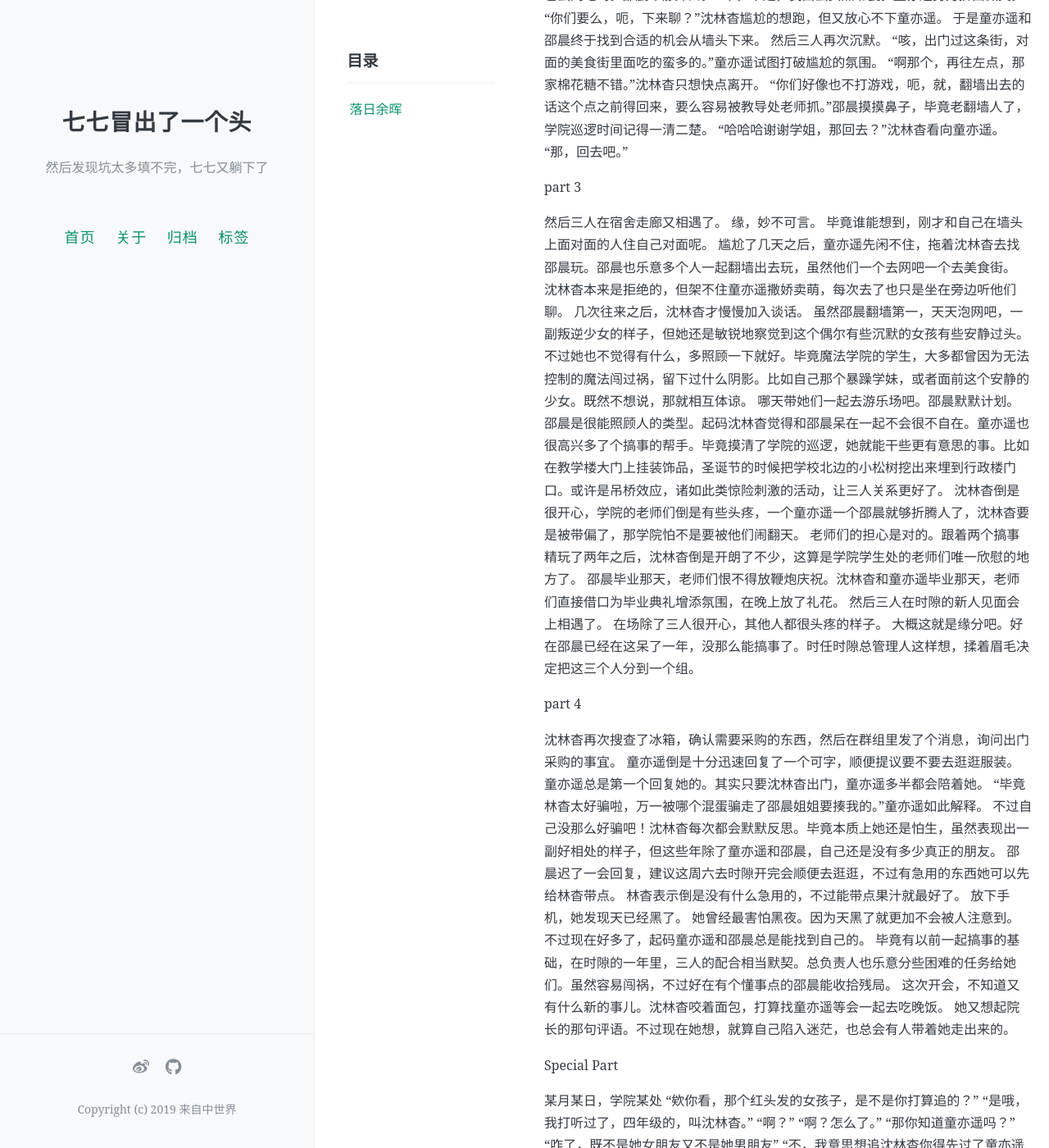
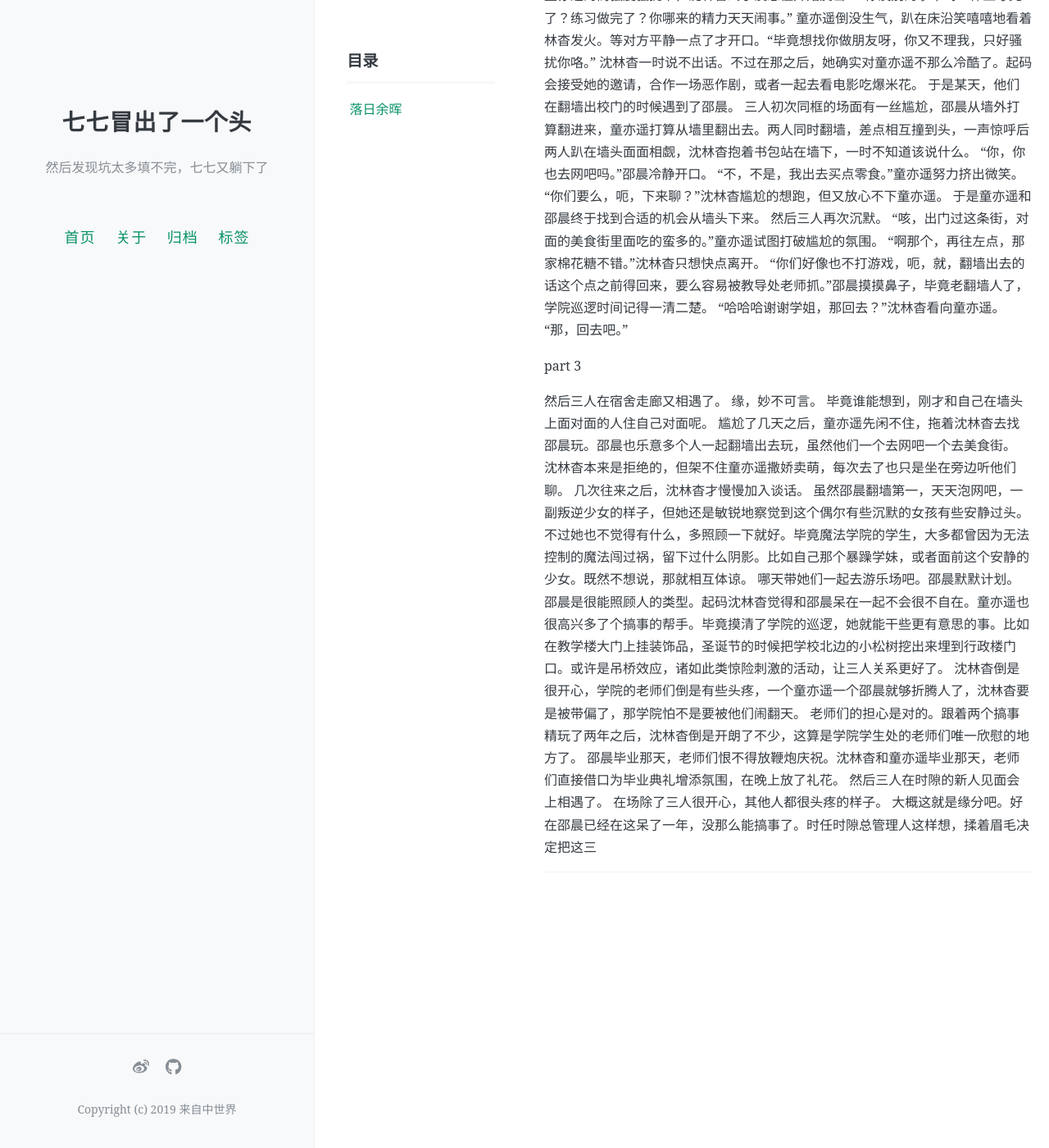
Before and after one commit to gregoriooooo/nanaumiwa, a Jekyll site: the page built from _posts/2021-03-02-text2.md, in a window 1280 px wide and 1400 px high, scrolled down 1576 px. Shown: the whole window at 82% size. Built offline with Jekyll 4.4.1, drawn with Linux system fonts in a browser that asks for light colours; comment, search, counter and statistics services are not loaded; some of the changed text lies outside the part shown.

Commit message:
Update 2021-03-02-text2.md

```diff
--- a/_posts/2021-03-02-text2.md
+++ b/_posts/2021-03-02-text2.md
@@ -78,40 +78,4 @@ part 3
 邵晨毕业那天，老师们恨不得放鞭炮庆祝。沈林杳和童亦遥毕业那天，老师们直接借口为毕业典礼增添氛围，在晚上放了礼花。
 然后三人在时隙的新人见面会上相遇了。
 在场除了三人很开心，其他人都很头疼的样子。
-大概这就是缘分吧。好在邵晨已经在这呆了一年，没那么能搞事了。时任时隙总管理人这样想，揉着眉毛决定把这三个人分到一个组。
-
-
-part 4
-
-沈林杳再次搜查了冰箱，确认需要采购的东西，然后在群组里发了个消息，询问出门采购的事宜。
-童亦遥倒是十分迅速回复了一个可字，顺便提议要不要去逛逛服装。童亦遥总是第一个回复她的。其实只要沈林杳出门，童亦遥多半都会陪着她。
-“毕竟林杳太好骗啦，万一被哪个混蛋骗走了邵晨姐姐要揍我的。”童亦遥如此解释。
-不过自己没那么好骗吧！沈林杳每次都会默默反思。毕竟本质上她还是怕生，虽然表现出一副好相处的样子，但这些年除了童亦遥和邵晨，自己还是没有多少真正的朋友。
-邵晨迟了一会回复，建议这周六去时隙开完会顺便去逛逛，不过有急用的东西她可以先给林杳带点。
-林杳表示倒是没有什么急用的，不过能带点果汁就最好了。
-放下手机，她发现天已经黑了。
-她曾经最害怕黑夜。因为天黑了就更加不会被人注意到。不过现在好多了，起码童亦遥和邵晨总是能找到自己的。
-毕竟有以前一起搞事的基础，在时隙的一年里，三人的配合相当默契。总负责人也乐意分些困难的任务给她们。虽然容易闯祸，不过好在有个懂事点的邵晨能收拾残局。
-这次开会，不知道又有什么新的事儿。沈林杳咬着面包，打算找童亦遥等会一起去吃晚饭。
-她又想起院长的那句评语。不过现在她想，就算自己陷入迷茫，也总会有人带着她走出来的。
-
-
-
-
-
-
-Special Part
-
-某月某日，学院某处
-“欸你看，那个红头发的女孩子，是不是你打算追的？”
-“是哦，我打听过了，四年级的，叫沈林杳。”
-“啊？”
-“啊？怎么了。”
-“那你知道童亦遥吗？”
-“咋了，既不是她女朋友又不是她男朋友”
-“不，我意思想追沈林杳你得先过了童亦遥那关。”
-“啊？？”
-“完了还有邵晨护着她。”
-“凭啥，哎不是，你怎么知道的。”
-“嗯……嗯。”
-“说清楚啊！”
+大概这就是缘分吧。好在邵晨已经在这呆了一年，没那么能搞事了。时任时隙总管理人这样想，揉着眉毛决定把这三
```
